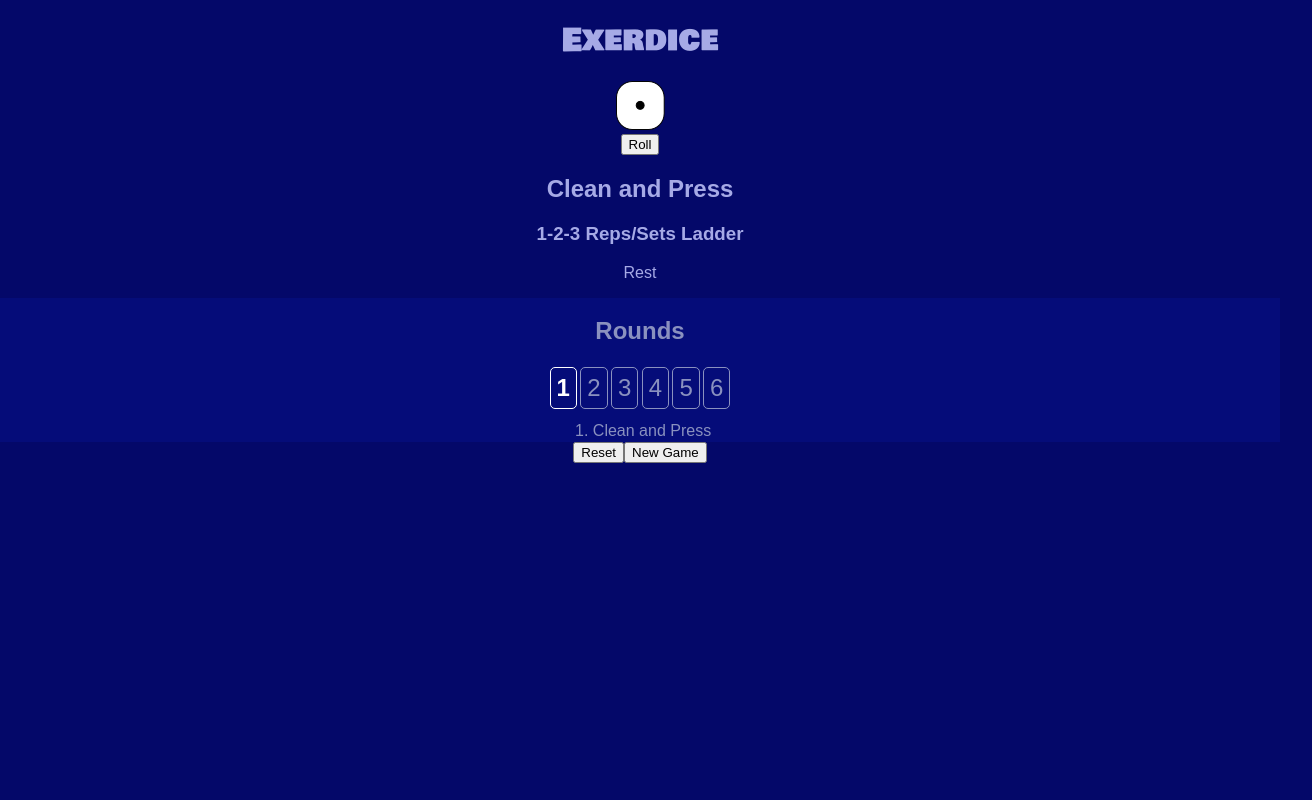
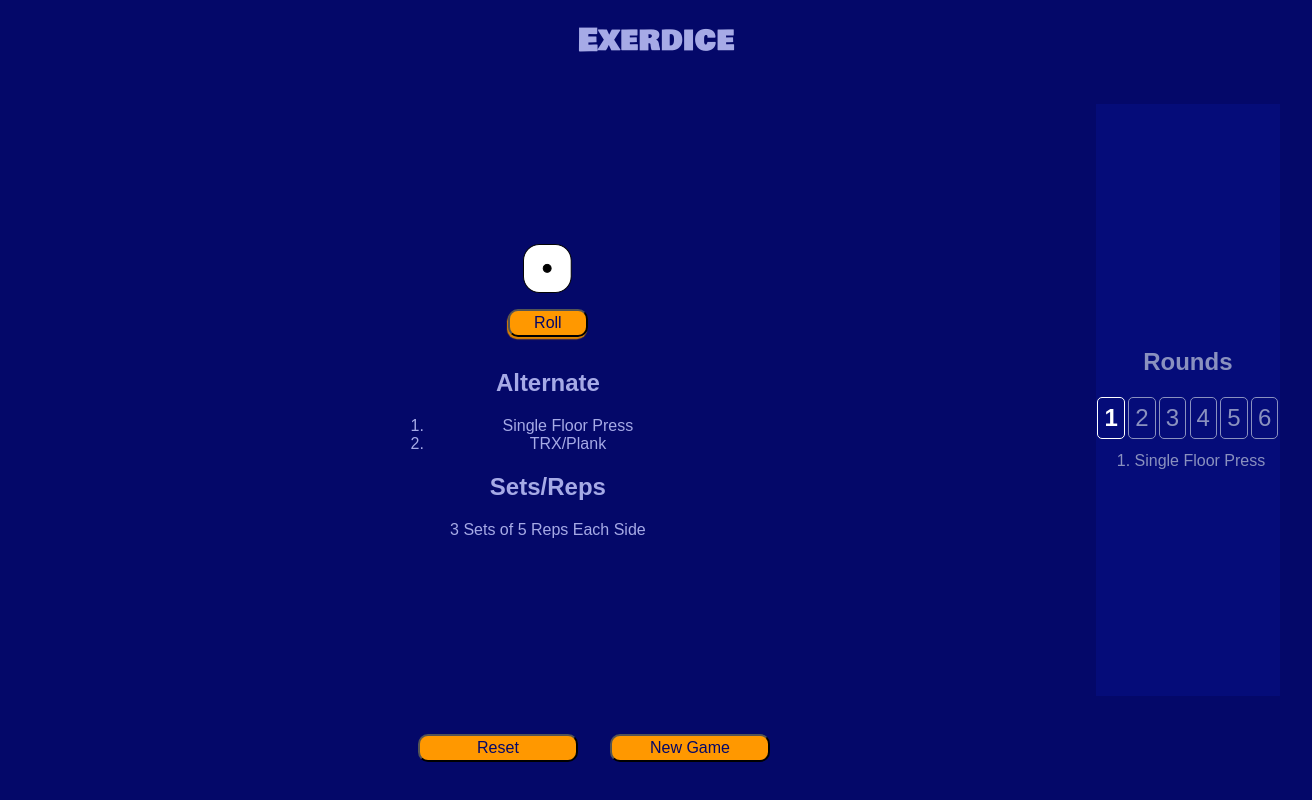
Before and after one commit to rtviner/exerdice-ng, an Angular app: page /game in a window 1280 px wide. Both pictures are taken after a click on the button "Roll". Shown: the whole page, 1312 px wide, since content can reach past the window. Built offline with nearby package versions, Linux system fonts and the light colour scheme; a web font is replaced by a local one.

Commit message:
add dark/orange styles, change format of instructions and exercise, add bottom controls to game grid

```diff
--- a/src/app/app.component.css
+++ b/src/app/app.component.css
@@ -4,4 +4,6 @@ h1#title {
 	margin: 0 auto;
 	text-align: center;
 	padding: .5em;
+	width: 100%;
+	height: 9vh;
 }
--- a/src/app/dice/dice.component.css
+++ b/src/app/dice/dice.component.css
@@ -1,6 +1,66 @@
+#roll-btn {
+	width: 5em;
+	height: 1.75em;
+	box-shadow: -1px 2.25px 1px #dc8300;
+	margin: .75em auto;
+}
+
 #die {
 	background-image:url('../../assets/images/6-sided-dice.svg.med.png');
     height:49px;
     width:49px;
     margin: 0 auto .25em;
 }
+
+.dice_rolling {
+	-webkit-animation: diceroll .8s steps(5) 3;
+  	-moz-animation: diceroll .8s steps(5) 3;
+  	-ms-animation: diceroll .8s steps(5) 3;
+  	-o-animation: diceroll .8s steps(5) 3;
+	animation: diceroll .8s steps(5) 3;
+}
+
+@-webkit-keyframes diceroll {
+	100% { background-position: -251px; }
+}
+
+@-moz-keyframes diceroll {
+	100% { background-position: -251px; }
+}
+
+@-ms-keyframes diceroll {
+	100% { background-position: -251px; }
+}
+
+@-o-keyframes diceroll {
+	100% { background-position: -251px; }
+}
+
+@keyframes diceroll {
+	100% { background-position: -251px; }
+}
+
+/*Flip through different classes to roll dice and then settle on 1 class that corresponds to the roll number*/
+.dice_1 {
+    background-position:0px 0px;
+
+}
+
+.dice_2 {
+    background-position:-50px 0px;
+}
+
+.dice_3 {
+    background-position:-100px 0px;
+}
+
+.dice_4 {
+    background-position:-151px 0px;
+}
+.dice_5 {
+    background-position:-201px 0px;
+}
+
+.dice_6 {
+    background-position:-251px 0px;
+}
--- a/src/app/dice/dice.component.html
+++ b/src/app/dice/dice.component.html
@@ -5,6 +5,7 @@
   </figure>
 
   <button
+    class="button"
     id="roll-btn"
   >
     Roll
--- a/src/app/exercise/exercise.component.html
+++ b/src/app/exercise/exercise.component.html
@@ -1,18 +1,14 @@
 
-<div *ngIf="exercise">
+<div class="exercise-card" *ngIf="exercise">
+ <h2 class="heading">Alternate</h2>
 
-  <h2
-    class="exer-info"
-    id="exercise-title"
-  >
-    {{exercise.titles[0]}}
-  </h2>
+  <ol class="exer-info">
+    <li class=" exer-info exercise ex-1">{{exercise.titles[0]}}</li>
+    <li class="exer-info exercise ex-2">{{exercise.partnerExercise}}</li>
+  </ol>
 
-  <h3 class="exer-info" id="exercise-sets-reps">
-    {{exercise.setsReps[0]}}
-  </h3>
-  <p class="exer-info" id="partner-exercise">
-    {{exercise.partnerExercise}}</p>
+  <h2 class="heading">Sets/Reps</h2>
+  <p class=" exer-info sets-reps">{{exercise.setsReps[0]}}</p>
 
 </div>
 
--- a/src/app/game/game.component.css
+++ b/src/app/game/game.component.css
@@ -1,3 +1,68 @@
-.hidden {
+ .hidden {
   display: none;
 }
+
+/* new column 1/main colors
+	background-color: #040869
+  color: #a6aae6;
+  all exercise color: #FF9800
+new column 2 colors
+  background-color: #050c79
+  color: #7378c3;
+  current-round color: #fff
+new button colors
+  color: #040869
+  background-color: #FF9800
+  box-shadow color: #dc8300
+  grow size of button when hovered/active? */
+
+
+.game-grid {
+	display: grid;
+	height: 87vh;
+	grid-template-columns: 1fr auto;
+	grid-template-rows: 85% 15%;
+	grid-column-gap: 0;
+	justify-items: center;
+	align-items: center;
+	/* align-content: stretch; */
+}
+
+div.col-1 {
+	grid-column: 1 / span 1;
+	grid-row: 1 / span 1;
+	border-right: 0;
+	min-width: 319px;
+	height: auto;
+	margin: 0;
+	display: flex;
+	flex-direction: column;
+	justify-content: center;
+}
+
+div.col-2 {
+	grid-column: 2 / span 2;
+	grid-row: 1 / span 1;
+	color: #626ca7;
+	background-color: #050c79;
+	min-width: 174px;
+	height: auto;
+	display: flex;
+	flex-direction: column;
+	justify-content: center;
+	align-self: stretch;
+}
+
+/* add style for buttons at the bottom */
+div.bottom-controls {
+	width: 100%;
+	margin: 0 auto;
+	grid-column: 1 / span 2;
+	grid-row: 2 / span 1;
+}
+
+button.control-btn {
+	width: 10em;
+  margin: 0 1em;
+  height: 1.75em;
+}
--- a/src/app/game/game.component.html
+++ b/src/app/game/game.component.html
@@ -1,3 +1,5 @@
+<div class="game-grid">
+  <div class="col-1 row-1">
     <dice
       (click)="onPlay()"
       [dieNumber]="dieNumber"
@@ -6,6 +8,24 @@
     </dice>
     <last-round-message *ngIf="roundsComplete"></last-round-message>
     <exercise [exercise]="currentExercise"></exercise>
+  </div>
+
+  <div class="col-2 row-1">
     <rounds ></rounds>
-<button (click)="resetGame()">Reset</button>
-<button (click)="newGame()">New Game</button>
+  </div>
+
+  <div class="bottom-controls bottom-row">
+    <button
+      class="button control-btn"
+      (click)="resetGame()"
+    >
+      Reset
+    </button>
+    <button
+      class="button control-btn"
+      (click)="newGame()"
+    >
+      New Game
+    </button>
+  </div>
+</div>
--- a/src/app/start/start.component.css
+++ b/src/app/start/start.component.css
@@ -19,6 +19,7 @@ ol.directions {
 h3 {
 	color: #FF9800;
 	margin: 0 auto;
+	width: 100%;
 	padding: .25em;
 }
 
--- a/src/app/start/start.component.html
+++ b/src/app/start/start.component.html
@@ -1,12 +1,12 @@
 <h2 class="how-to">How to Play</h2>
-<ul>
+<ol class="directions">
   <li class="play-directions">Enter the number of rounds you would like to play below.</li>
   <li>Click "Play" or press "Enter" to begin the game.</li>
   <li>Once the game begins, click on the die or "Roll" or press "Enter" to roll the dice.</li>
-  <li>Each number on the die represents a different exercise.</li>
   <li>Alternate between the main exercise and partner exercise to complete each round.</li>
-  <li>Warning: The exercise difficulty increases each time you roll a number previously rolled.</li>
-</ul>
+</ol>
+<h3 class="warning">Warning:</h3>
+<p class="warning"> The difficulty of the exercise increases each time you roll a number previously rolled.</p>
 <form #form="ngForm">
   <div class="formGroup">
     <label for="numOfRounds">
@@ -23,7 +23,7 @@
     >
 
     <button
-      class="button"
+      class="button play-btn"
       [class.active]="isActive"
       (click)="startGame()"
     >
--- a/src/styles.css
+++ b/src/styles.css
@@ -11,21 +11,23 @@
   src: url('/assets/fonts/Ubuntu/Ubuntu-Regular.ttf') format("truetype");
   font-weight: 400;
 }
+body, html {
+  height: 100vh;
+}
 
 body {
-	margin: 0 auto;
+  box-sizing: border-box;
+  margin: 0;
 	font: normal 100% 'Ubuntu', sans-serif;
 	text-align: center;
 	color: #a6aae6;
 	background-color: #040869;
-	height: 100vh;
 	width: 100%
 }
 
 button.button {
   color: #040869;
   background-color: #FF9800;
-  box-shadow: -1px 2.25px 1px #dc8300;
   font-size: 1em;
 	border-radius: 10px;
 	transition: .3s;
```
Also changed, not shown: src/app/exercise/exercise.component.css (+21 -0 lines), src/app/rounds/rounds.component.css (+8 -0 lines). Lines whose indentation alone changed are shown as unchanged.
